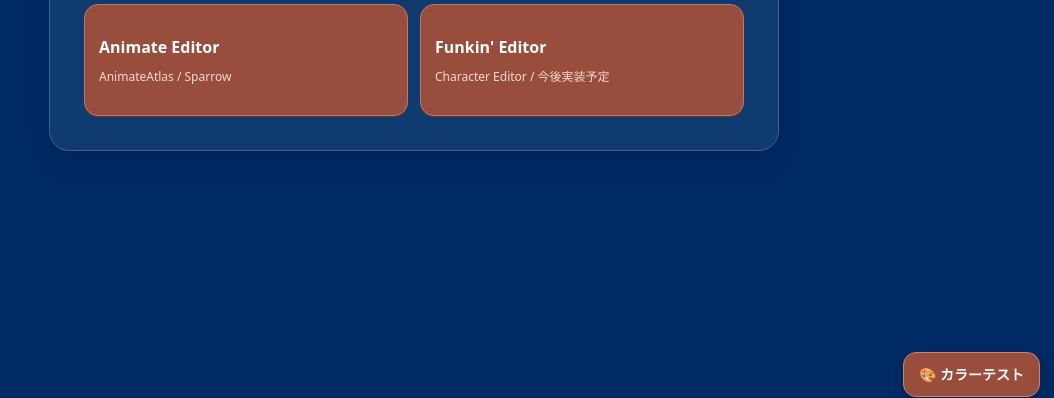
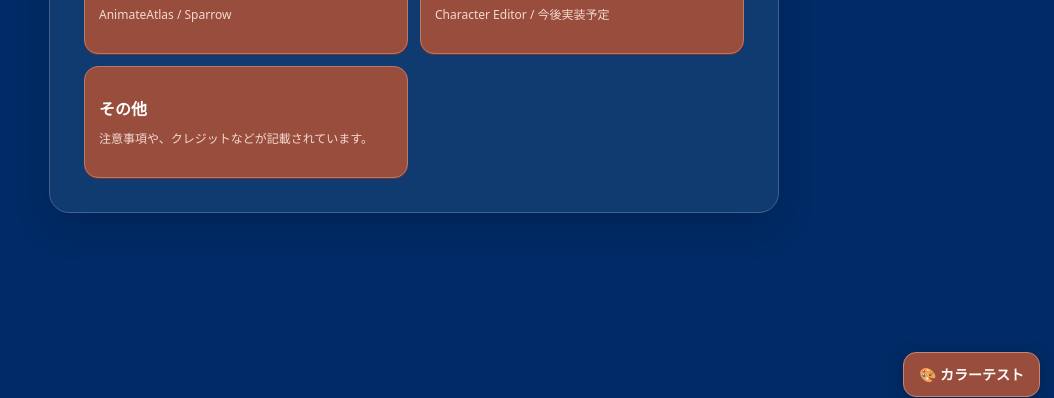
Before and after one commit to symdron39/Funkin-Studio, a plain HTML site: page index.html in a window 1280 px wide. Shown: the part 389-787 px from the top of the page, without its empty margins (226-1280 px from the left). Drawn offline with Linux system fonts and the light colour scheme.

Commit message:
addition

```diff
--- a/index.html
+++ b/index.html
@@ -26,7 +26,10 @@
             ><small>AnimateAtlas / Sparrow</small></button
           ><button id="homeFunkin" class="render-choice">
             <strong>Funkin' Editor</strong
-            ><small>Character Editor / 今後実装予定</small>
+            ><small>Character Editor / 今後実装予定</small></button
+          ><button id="homeOther" class="render-choice">
+            <strong>その他</strong
+            ><small>注意事項や、クレジットなどが記載されています。</small>
           </button>
         </div>
       </div>
```
